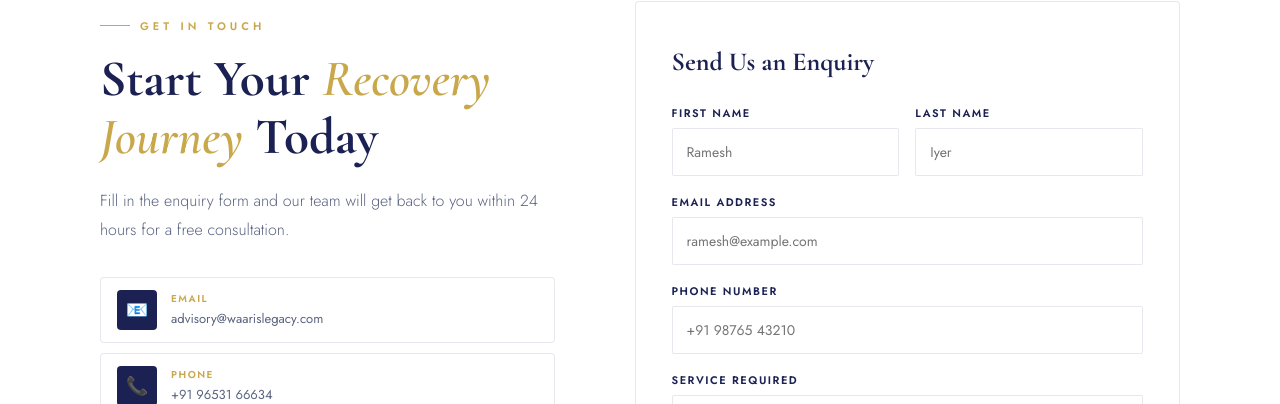
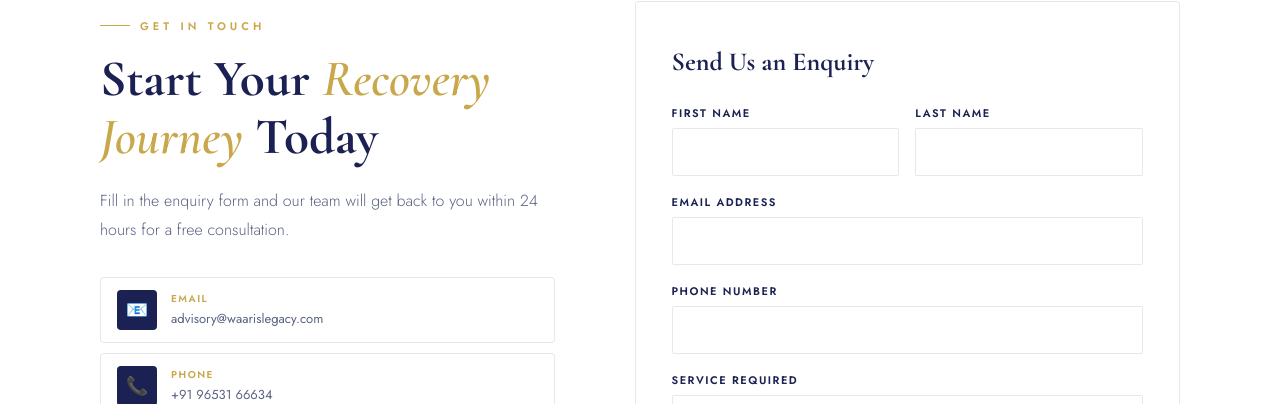
Before and after one commit to hrx21/waaris-working-new, a React (Vite) app: page / in a window 1280 px wide. Shown: the part 4112-4516 px from the top of the page. Built offline with nearby package versions, Linux system fonts and the light colour scheme.

Commit message:
added client email web3forms token in contact form.

```diff
--- a/src/components/Contact.tsx
+++ b/src/components/Contact.tsx
@@ -123,23 +123,23 @@ const Contact = () => {
                 <div className={styles.row}>
                   <div className={styles.group}>
                     <label htmlFor="firstName">First Name</label>
-                    <input id="firstName" name="firstName" type="text" placeholder="Ramesh" value={form.firstName} onChange={handleChange} required />
+                    <input id="firstName" name="firstName" type="text" value={form.firstName} onChange={handleChange} required />
                   </div>
 
                   <div className={styles.group}>
                     <label htmlFor="lastName">Last Name</label>
-                    <input id="lastName" name="lastName" type="text" placeholder="Iyer" value={form.lastName} onChange={handleChange} required />
+                    <input id="lastName" name="lastName" type="text" value={form.lastName} onChange={handleChange} required />
                   </div>
                 </div>
 
                 <div className={styles.group}>
                   <label htmlFor="email">Email Address</label>
-                  <input id="email" name="email" type="email" placeholder="ramesh@example.com" value={form.email} onChange={handleChange} required />
+                  <input id="email" name="email" type="email" value={form.email} onChange={handleChange} required />
                 </div>
 
                 <div className={styles.group}>
                   <label htmlFor="phone">Phone Number</label>
-                  <input id="phone" name="phone" type="tel" placeholder="+91 98765 43210" value={form.phone} onChange={handleChange} required />
+                  <input id="phone" name="phone" type="tel" value={form.phone} onChange={handleChange} required />
                 </div>
 
                 <div className={styles.group}>
```
